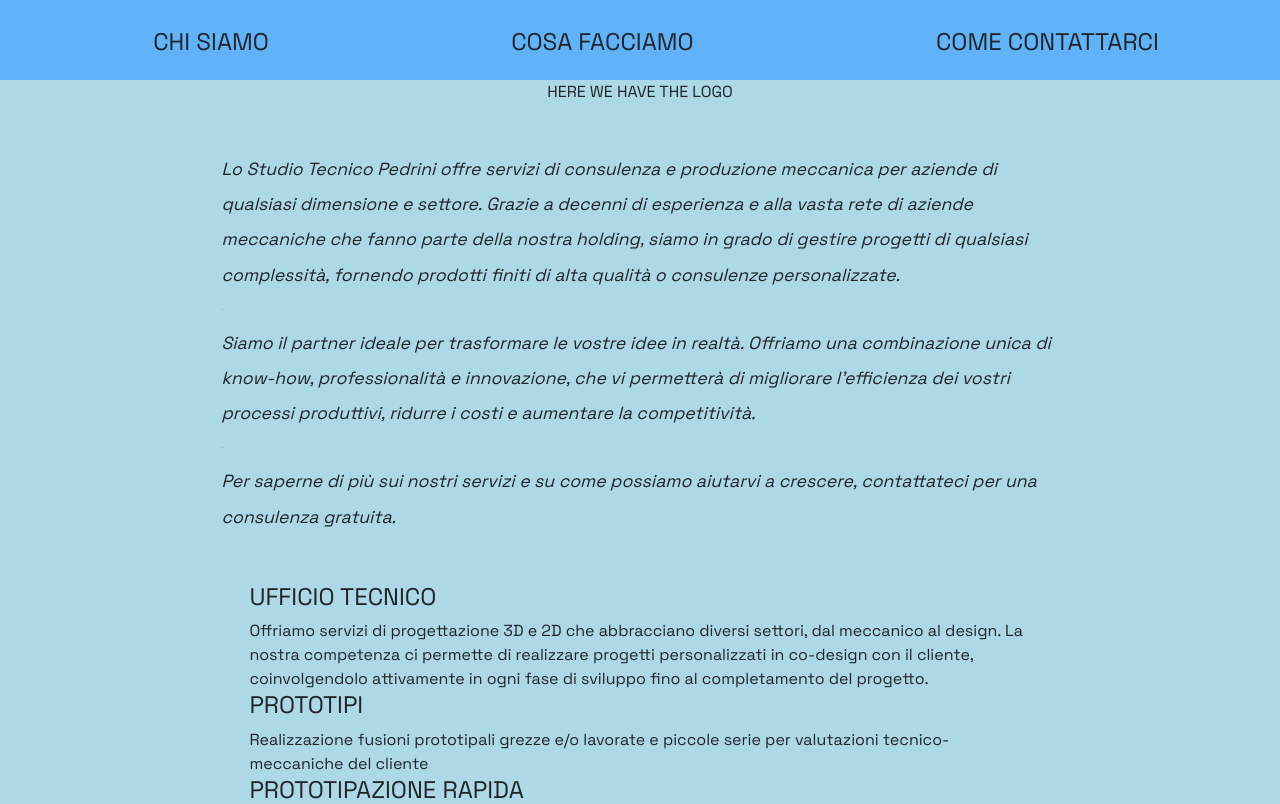
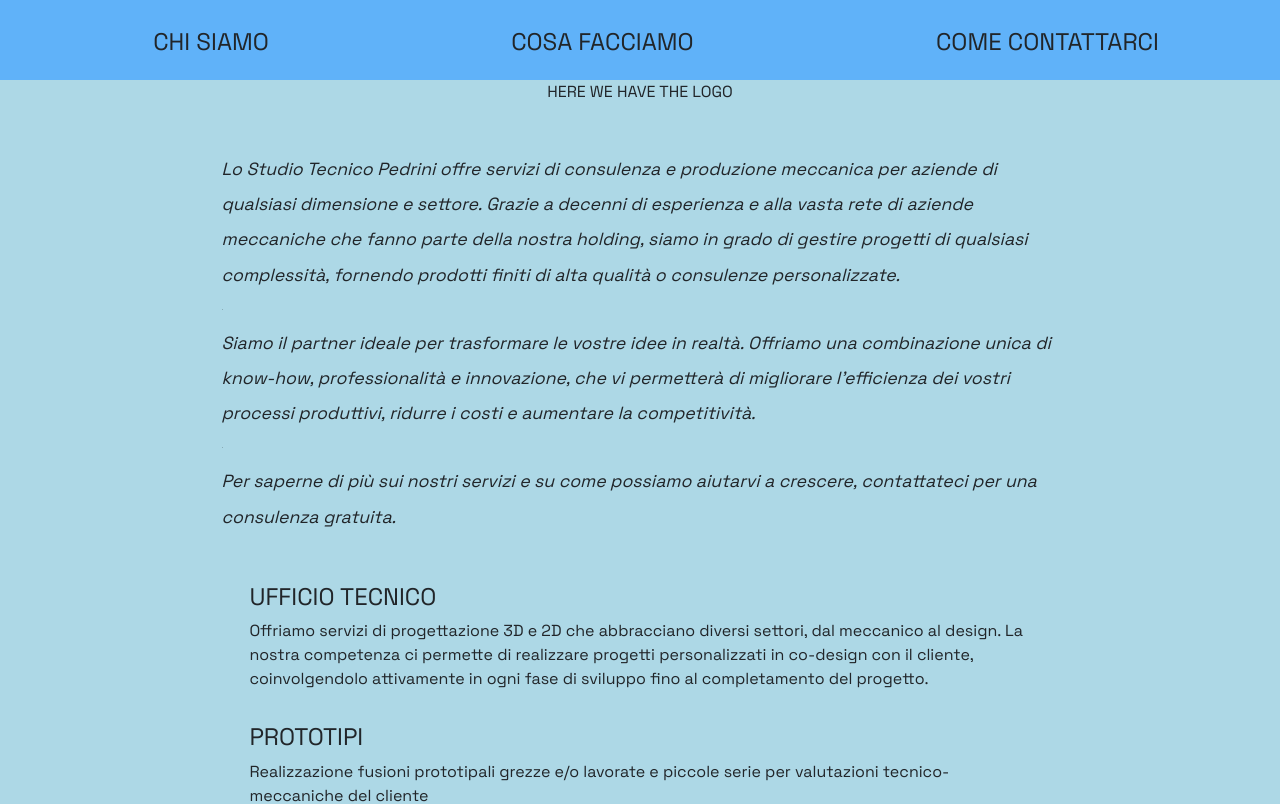
Before and after one commit to gluke0/studio-tecnico-pm, a Vue app: page / in a window 1280 px wide. Shown: the top 804 px of the page. Built offline with nearby package versions, Linux system fonts and the light colour scheme.

Commit message:
margin top services

```diff
--- a/src/components/views/services.vue
+++ b/src/components/views/services.vue
@@ -17,7 +17,7 @@
 
     <div class="container d-flex justify-content-center">
         <div class="services">
-            <div class="box-service">
+            <div class="box-service mt-0">
                 <h4 class="text-uppercase">ufficio tecnico</h4>
                 <span class="single-service">
                     Offriamo servizi di progettazione 3D e 2D che abbracciano diversi settori, dal meccanico al design. La nostra competenza ci permette di realizzare progetti personalizzati in co-design con il cliente, coinvolgendolo attivamente in ogni fase di sviluppo fino al completamento del progetto.
@@ -64,5 +64,9 @@
     width: 70%;
 }
 
+.box-service{
+    margin-top: 2rem;
+}
+
 
 </style>
```
